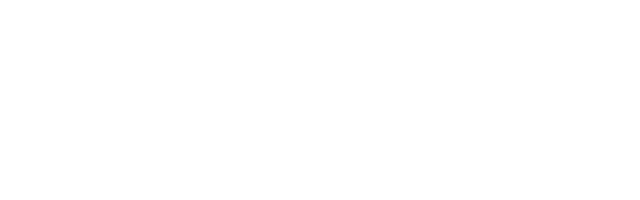
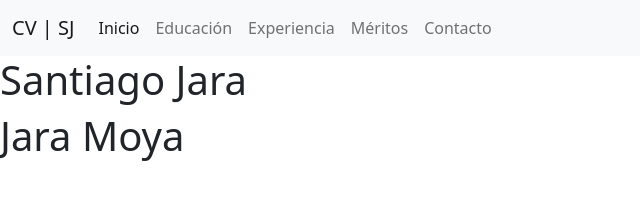
Before and after one commit to santiagojara/Practica_2223, a plain HTML site: page index.html in a window 1280 px wide. Shown: the whole page, without its empty margins (0-640 px from the left). Drawn offline with nearby package versions, Linux system fonts and the light colour scheme.

Commit message:
Se agregó Bootstrap al proyecto, menú e información personal.

```diff
--- a/index.html
+++ b/index.html
@@ -4,9 +4,31 @@
     <meta charset="UTF-8">
     <meta http-equiv="X-UA-Compatible" content="IE=edge">
     <meta name="viewport" content="width=device-width, initial-scale=1.0">
-    <title>Document</title>
+    <title>Práctica MyCS</title>
+    <link href="https://cdn.jsdelivr.net/npm/bootstrap@5.0.2/dist/css/bootstrap.min.css" rel="stylesheet" integrity="sha384-EVSTQN3/azprG1Anm3QDgpJLIm9Nao0Yz1ztcQTwFspd3yD65VohhpuuCOmLASjC" crossorigin="anonymous">
+    <script src="https://cdn.jsdelivr.net/npm/bootstrap@5.0.2/dist/js/bootstrap.bundle.min.js" integrity="sha384-MrcW6ZMFYlzcLA8Nl+NtUVF0sA7MsXsP1UyJoMp4YLEuNSfAP+JcXn/tWtIaxVXM" crossorigin="anonymous"></script>
 </head>
 <body>
-
+    <nav class="navbar navbar-expand-lg navbar-light bg-light">
+        <div class="container-fluid">
+          <a class="navbar-brand" href="#">CV | SJ</a>
+          <button class="navbar-toggler" type="button" data-bs-toggle="collapse" data-bs-target="#navbarNavAltMarkup" aria-controls="navbarNavAltMarkup" aria-expanded="false" aria-label="Toggle navigation">
+            <span class="navbar-toggler-icon"></span>
+          </button>
+          <div class="collapse navbar-collapse" id="navbarNavAltMarkup">
+            <div class="navbar-nav">
+              <a class="nav-link active" aria-current="page" href="#">Inicio</a>
+              <a class="nav-link" href="#">Educación</a>
+              <a class="nav-link" href="#">Experiencia</a>
+              <a class="nav-link" href="#">Méritos</a>
+              <a class="nav-link" href="#">Contacto</a>
+            </div>
+          </div>
+        </div>
+      </nav>
+      <section>
+        <h1>Santiago Jara</h1>
+        <h1>Jara Moya</h1>
+      </section>
 </body>
 </html>
```
